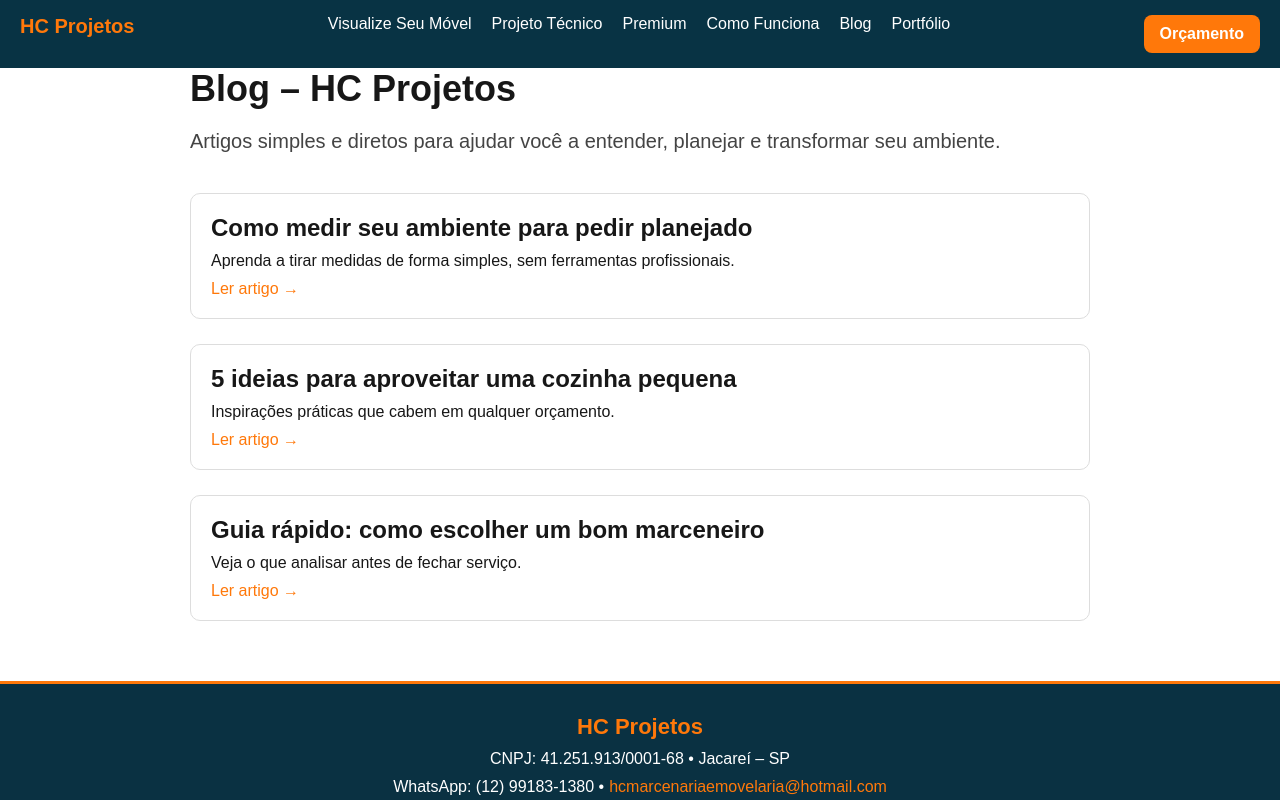
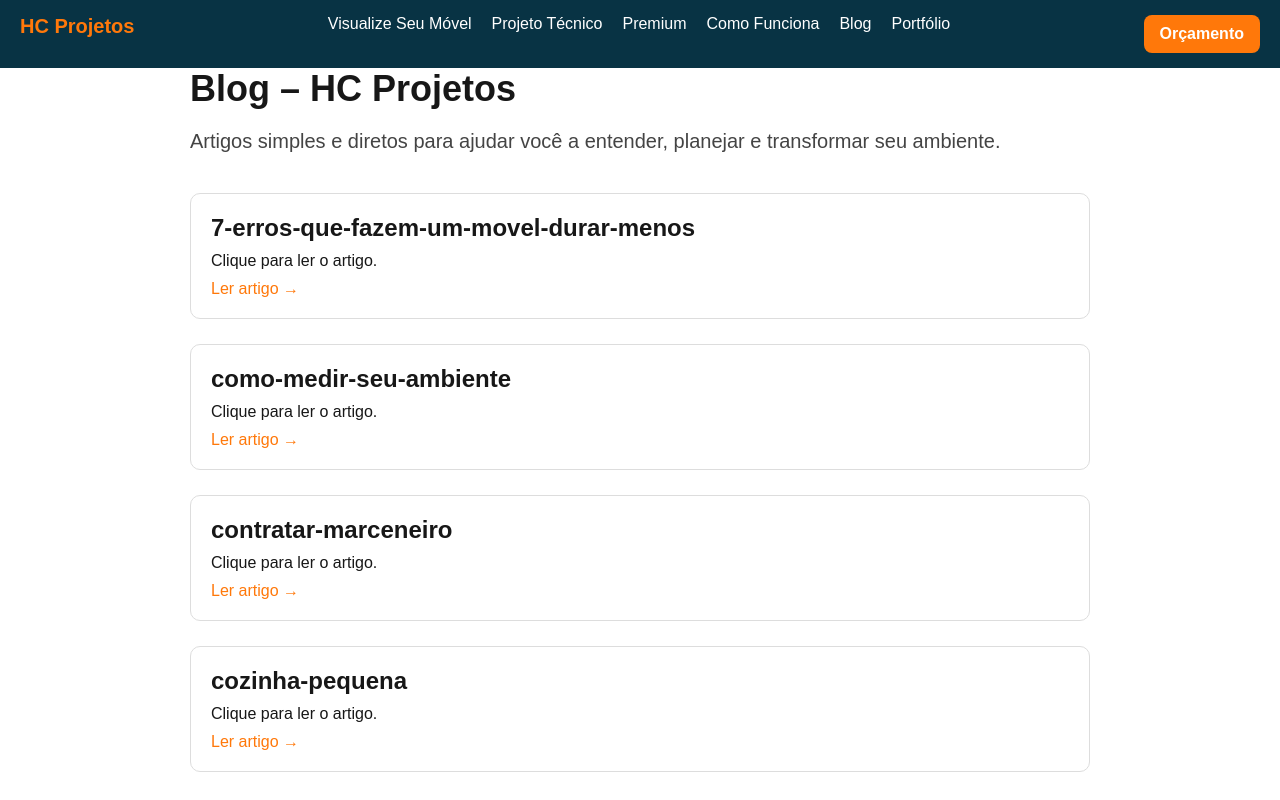
Before and after one commit to hcmarcenaria/Hcprojetos-site, a Next.js app: page /blog in a window 1280 px wide. Shown: the top 800 px of the page. Built offline with nearby package versions, Linux system fonts and the light colour scheme.

Commit message:
Atualizar o index.js

```diff
--- a/pages/blog/index.js
+++ b/pages/blog/index.js
@@ -1,23 +1,35 @@
 import Link from "next/link";
 
+// Lê automaticamente todos os arquivos dentro de /pages/blog (menos index.js)
+function importPosts() {
+  const context = require.context(".", true, /\.js$/);
+  const posts = [];
+
+  context.keys().forEach((key) => {
+    if (key === "./index.js") return; // ignora o próprio index
+
+    // importa o arquivo do artigo
+    const post = context(key);
+
+    // Extrai o slug: "./7-erros.js" → "7-erros"
+    const slug = key.replace("./", "").replace(".js", "");
+
+    posts.push({
+      slug,
+      title: post.meta?.title || slug,
+      resumo: post.meta?.resumo || "Clique para ler o artigo.",
+      data: post.meta?.data || "2000-01-01",
+    });
+  });
+
+  // Ordena os artigos mais novos no topo
+  posts.sort((a, b) => new Date(b.data) - new Date(a.data));
+
+  return posts;
+}
+
 export default function Blog() {
-  const posts = [
-    {
-      slug: "como-medir-seu-ambiente",
-      title: "Como medir seu ambiente para pedir planejado",
-      resumo: "Aprenda a tirar medidas de forma simples, sem ferramentas profissionais.",
-    },
-    {
-      slug: "cozinha-pequena",
-      title: "5 ideias para aproveitar uma cozinha pequena",
-      resumo: "Inspirações práticas que cabem em qualquer orçamento.",
-    },
-    {
-      slug: "contratar-marceneiro",
-      title: "Guia rápido: como escolher um bom marceneiro",
-      resumo: "Veja o que analisar antes de fechar serviço.",
-    },
-  ];
+  const posts = importPosts();
 
   return (
     <div style={{ maxWidth: "900px", margin: "0 auto" }}>
@@ -41,6 +53,7 @@ export default function Blog() {
           >
             <h2 style={{ margin: 0, fontSize: "24px" }}>{post.title}</h2>
             <p style={{ marginTop: "10px", fontSize: "16px" }}>{post.resumo}</p>
+
             <Link
               href={`/blog/${post.slug}`}
               style={{
```
